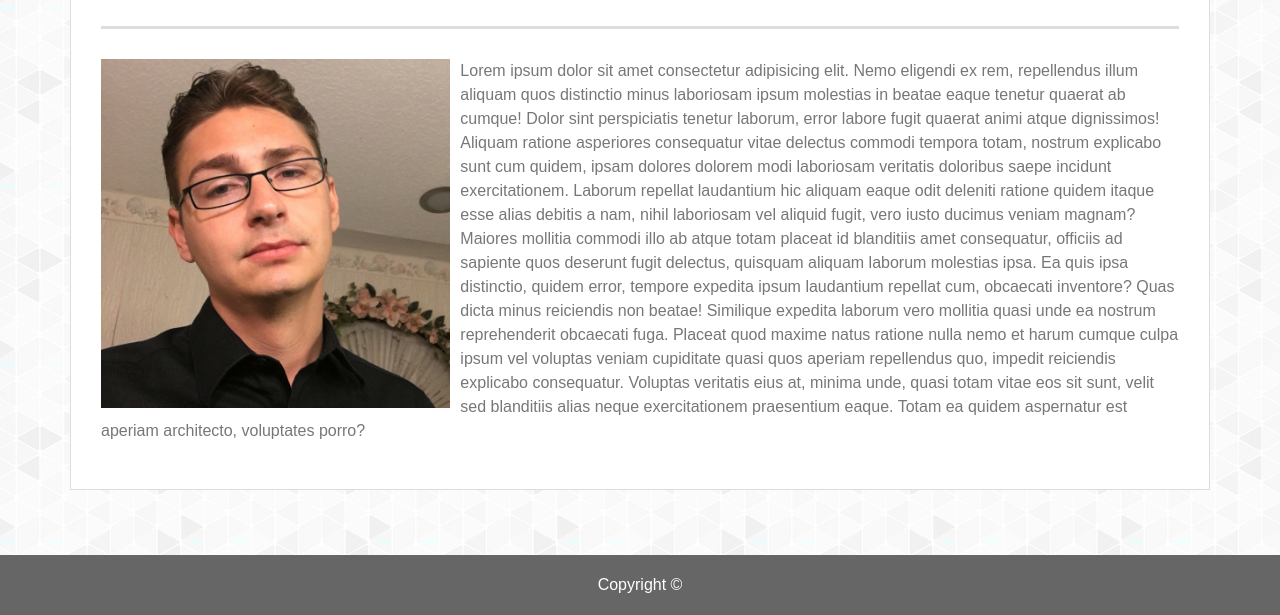
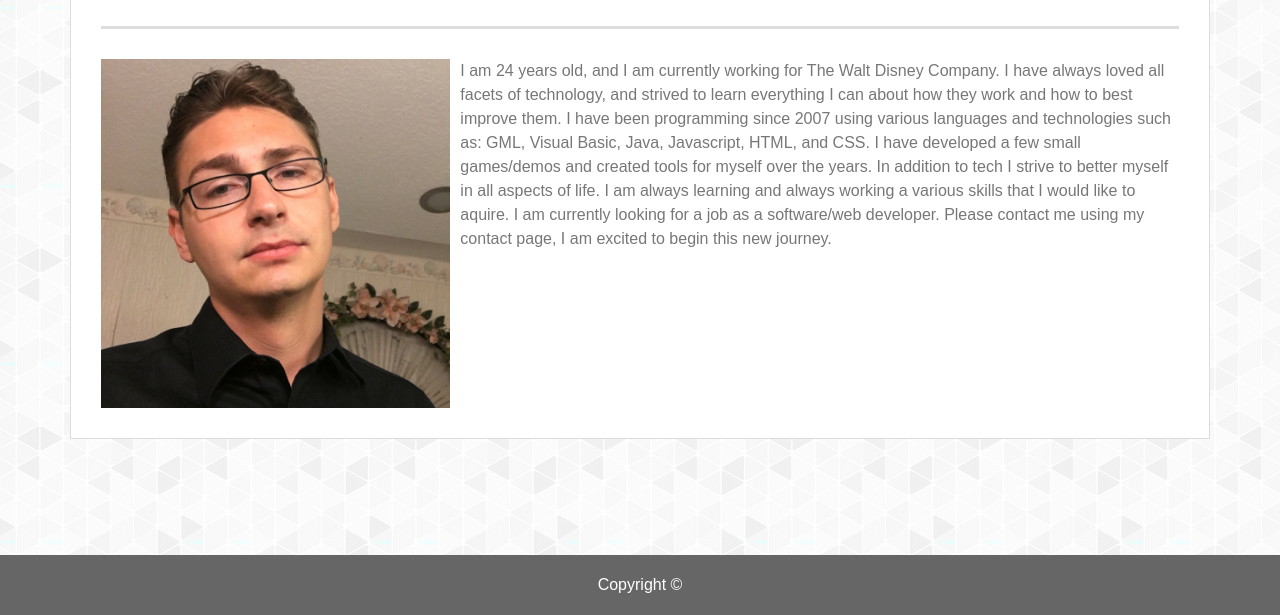
Before and after one commit to ST3AMMACH1N3/Bootstrap-Portfolio, a plain HTML site: page index.html in a window 1280 px wide. Shown: the part 185-800 px from the top of the page. Drawn offline with nearby package versions, Linux system fonts and the light colour scheme.

Commit message:
Replaced lorem ipsum on index.html with bio from previous homework assignment

```diff
--- a/index.html
+++ b/index.html
@@ -35,7 +35,7 @@
             <h2>About Me</h2>
             <hr>
             <img src="assets/images/ProfilePic.jpg" alt="Picture of Ben Houston" id="profile-pic" class="col-12 col-md-6 col-lg-4 float-left">
-            <p>Lorem ipsum dolor sit amet consectetur adipisicing elit. Nemo eligendi ex rem, repellendus illum aliquam quos distinctio minus laboriosam ipsum molestias in beatae eaque tenetur quaerat ab cumque! Dolor sint perspiciatis tenetur laborum, error labore fugit quaerat animi atque dignissimos! Aliquam ratione asperiores consequatur vitae delectus commodi tempora totam, nostrum explicabo sunt cum quidem, ipsam dolores dolorem modi laboriosam veritatis doloribus saepe incidunt exercitationem. Laborum repellat laudantium hic aliquam eaque odit deleniti ratione quidem itaque esse alias debitis a nam, nihil laboriosam vel aliquid fugit, vero iusto ducimus veniam magnam? Maiores mollitia commodi illo ab atque totam placeat id blanditiis amet consequatur, officiis ad sapiente quos deserunt fugit delectus, quisquam aliquam laborum molestias ipsa. Ea quis ipsa distinctio, quidem error, tempore expedita ipsum laudantium repellat cum, obcaecati inventore? Quas dicta minus reiciendis non beatae! Similique expedita laborum vero mollitia quasi unde ea nostrum reprehenderit obcaecati fuga. Placeat quod maxime natus ratione nulla nemo et harum cumque culpa ipsum vel voluptas veniam cupiditate quasi quos aperiam repellendus quo, impedit reiciendis explicabo consequatur. Voluptas veritatis eius at, minima unde, quasi totam vitae eos sit sunt, velit sed blanditiis alias neque exercitationem praesentium eaque. Totam ea quidem aspernatur est aperiam architecto, voluptates porro?</p>
+            <p>I am 24 years old, and I am currently working for The Walt Disney Company. I have always loved all facets of technology, and strived to learn everything I can about how they work and how to best improve them. I have been programming since 2007 using various languages and technologies such as: GML, Visual Basic, Java, Javascript, HTML, and CSS. I have developed a few small games/demos and created tools for myself over the years. In addition to tech I strive to better myself in all aspects of life. I am always learning and always working a various skills that I would like to aquire. I am currently looking for a job as a software/web developer. Please contact me using my contact page, I am excited to begin this new journey.</p>
         </section>
 
         <footer class="footer text-center">Copyright &copy;</footer>
```
